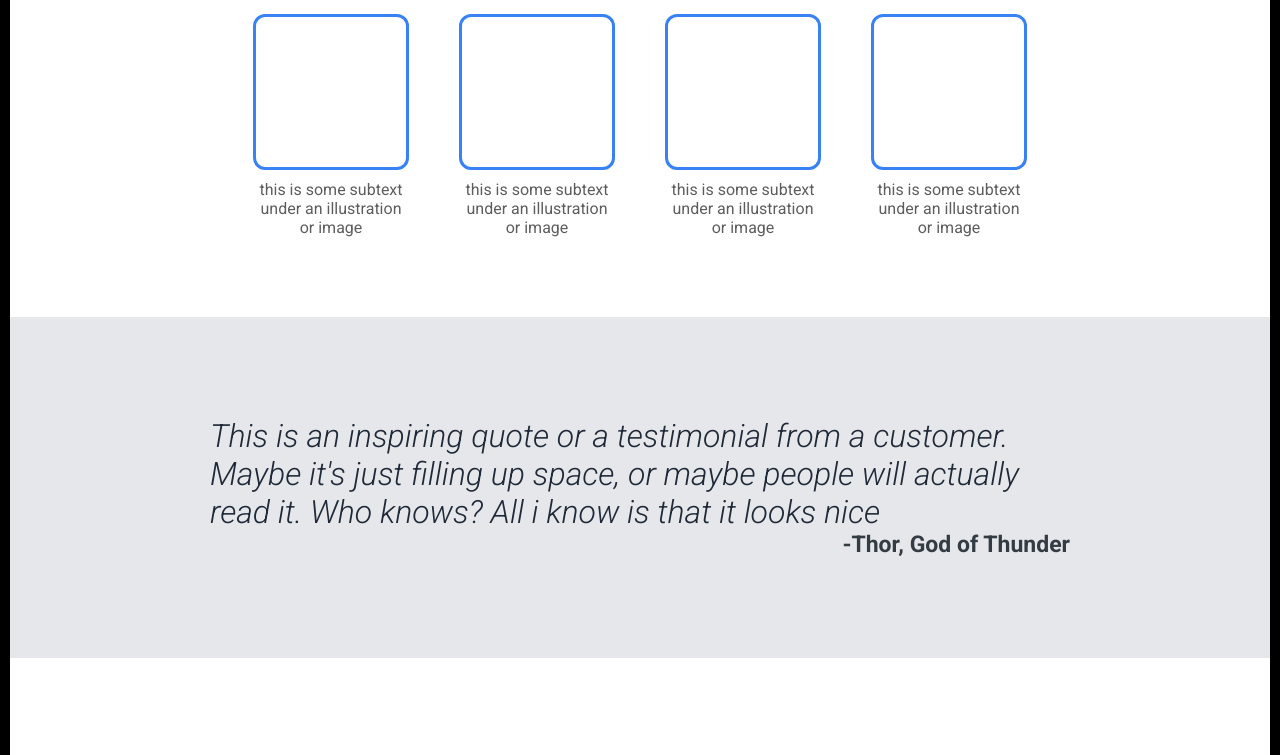
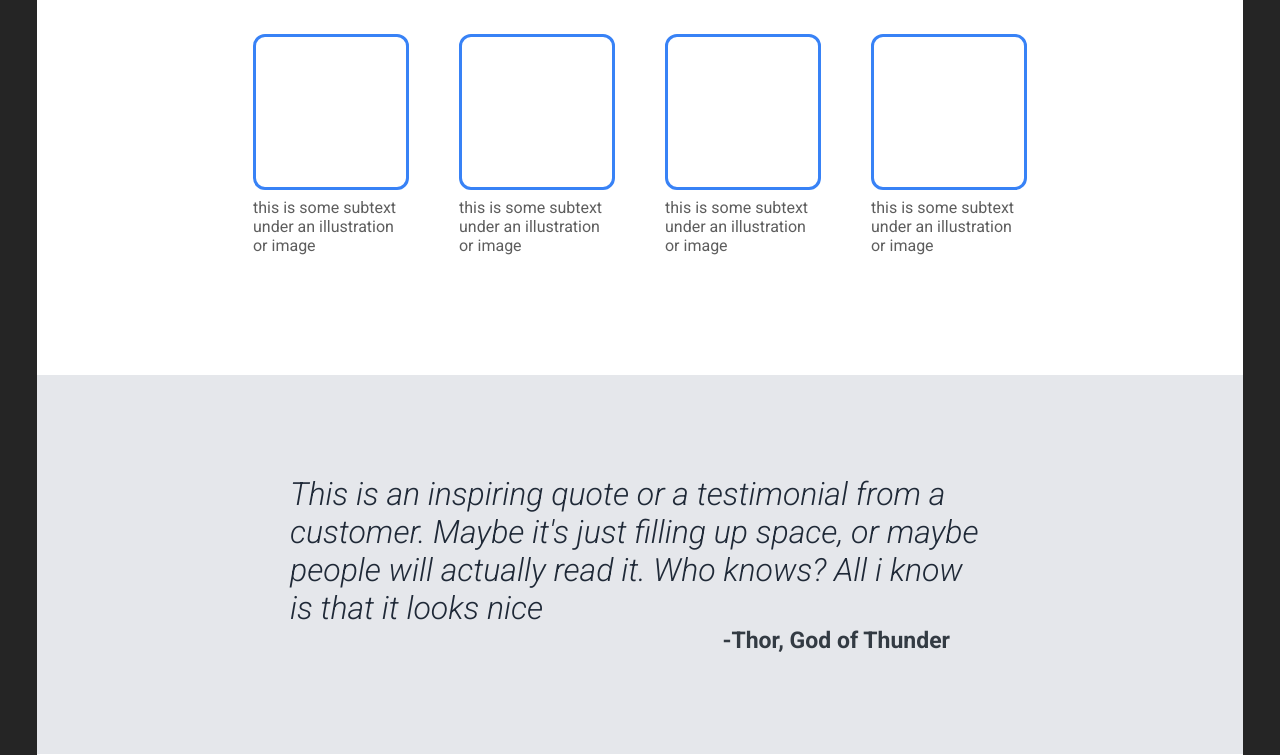
Before and after one commit to Lafett/odin-landing, a plain HTML site: page index.html in a window 1280 px wide. Shown: the part 689-1444 px from the top of the page. Drawn offline with Linux system fonts and the light colour scheme.

Commit message:
Flex the dark edges

```diff
--- a/index.html
+++ b/index.html
@@ -8,9 +8,11 @@
     <link rel="preconnect" href="https://fonts.googleapis.com">
     <link rel="preconnect" href="https://fonts.gstatic.com" crossorigin>
     <link href="https://fonts.googleapis.com/css2?family=Roboto:ital,wght@0,400;0,500;0,700;1,300&display=swap" rel="stylesheet">
-    <title>Document</title>
+    <title>Landing</title>
 </head>
 <body>
+    <div class="black"></div>
+    <div class="page">
         <div class="upper header">
             <div class="logo">Header Logo</div>
             <ul>
@@ -49,8 +51,9 @@
             </div>
         </div>
         <div class="third-container">
-        <div class="quote"><em>This is an inspiring quote or a testimonial from a customer. Maybe it's just filling up space, or maybe people will actually read it. Who knows? All i know is that it looks nice</em></div>
+            <div class="quote"><em>This is an inspiring quote or a testimonial from a customer. Maybe it's just filling up space, or maybe people will actually read it. Who knows? All i know is that it looks nice</em>
             <div class="thor">-Thor, God of Thunder</div>
+        </div>
         </div>
         <div class="last-container">
             <div class="blue-box">
@@ -62,5 +65,7 @@
             </div>
         </div>
         <div class="footer">Copyright @ The Odin Project 2021</div>
+    </div>
+    <div class="black"></div>
 </body>
 </html>
--- a/styles.css
+++ b/styles.css
@@ -1,8 +1,18 @@
 body {
     margin: 0;
-    padding: 0 10px;
-    background-color: black;
+    padding: 0px;
+    background-color: rgba(0, 0, 0, 0.856);
     font-family: 'Roboto', sans-serif;
+    display: flex;
+}
+
+.page {
+
+}
+
+.black {
+    width: 300px;
+    flex: 1 1 auto
 }
 
 .upper, .footer {
@@ -81,21 +91,25 @@ ul {
 
 .second-container {
     background-color: white;
-    text-align: center;
+    align-items: center;
     padding-bottom: 80px;
+    display: flex;
+    flex-direction: column;
+    flex: 1 1 0;
 }
 
 .second-hero {
     font-size: 36px;
     font-weight: 800;
     color: #1F2937;
-    padding: 40px;
+    padding: 50px;
 }
 
 .boxes {
     display: flex;
     justify-content: center;
     gap: 50px;
+    margin-bottom: 40px;
 }
 
 .box-container {
@@ -109,7 +123,7 @@ ul {
     width: 150px;
     border-radius: 12px;
     border: 3px solid #3882F6;
-    margin-bottom: 10px;
+    margin-bottom: 8px;
 }
 
 .box-text {
@@ -119,12 +133,16 @@ ul {
 .third-container {
     background-color: #E5E7EB;
     padding: 100px 200px;
+    display: flex;
+    flex-direction: column;
 }
 
 .quote {
     font-size: 32px;
     font-weight: 300;
     color: #1F2937;
+    width: 700px;
+    align-self: center;
 }
 
 .thor {
@@ -132,6 +150,7 @@ ul {
     font-weight: 800;
     color: #151d27da;
     text-align: end;
+    padding-right: 40px;
 }
 
 .last-container {
@@ -172,8 +191,7 @@ ul {
     color: #E5E7EB;
     font-size: 18px;
     font-weight: 700;
-    padding: 0 40px;
-    height: 40px;
+    padding: 5px 40px;
     margin-left: 30px;
     flex: none;
 }
```
Lines whose indentation alone changed are shown as unchanged.
